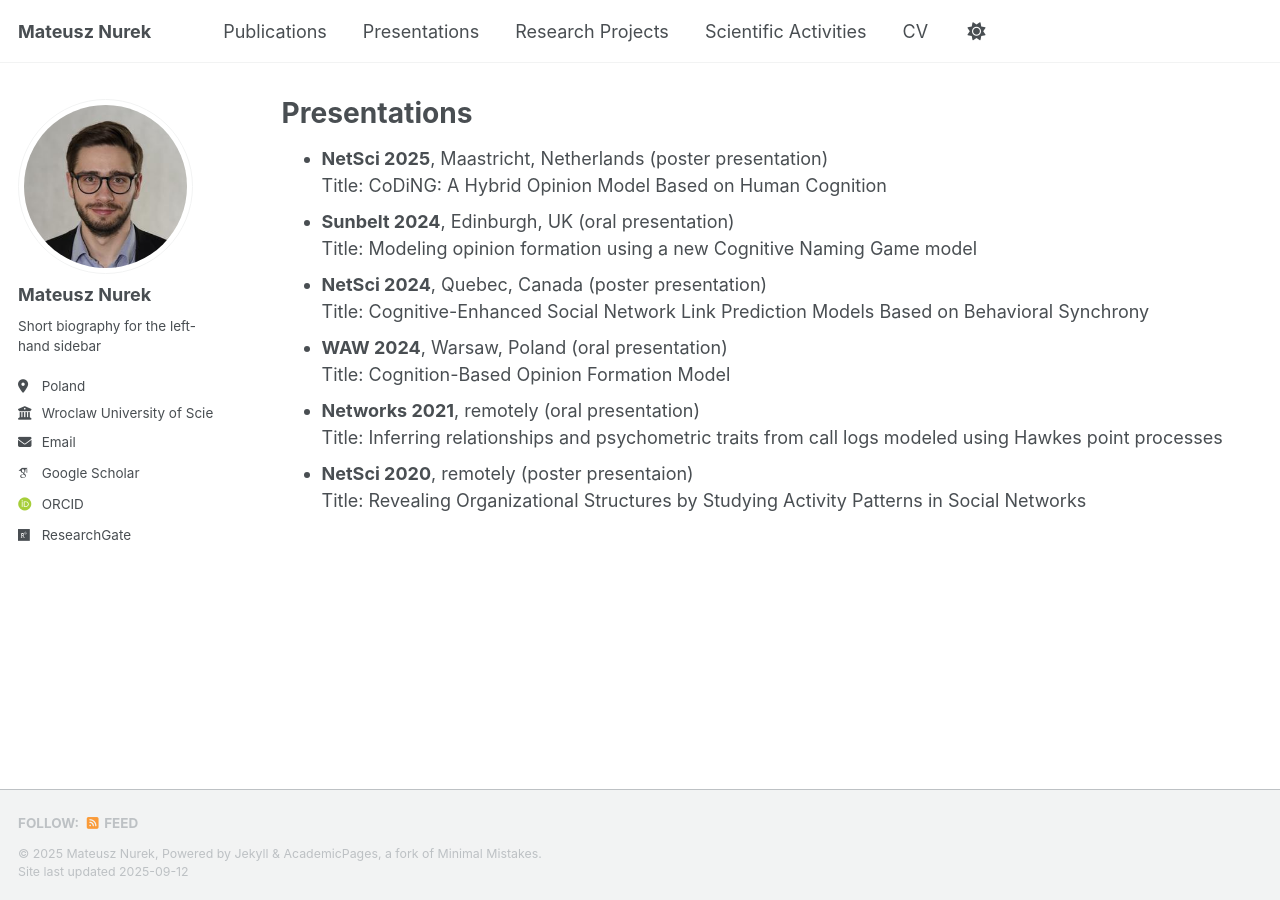
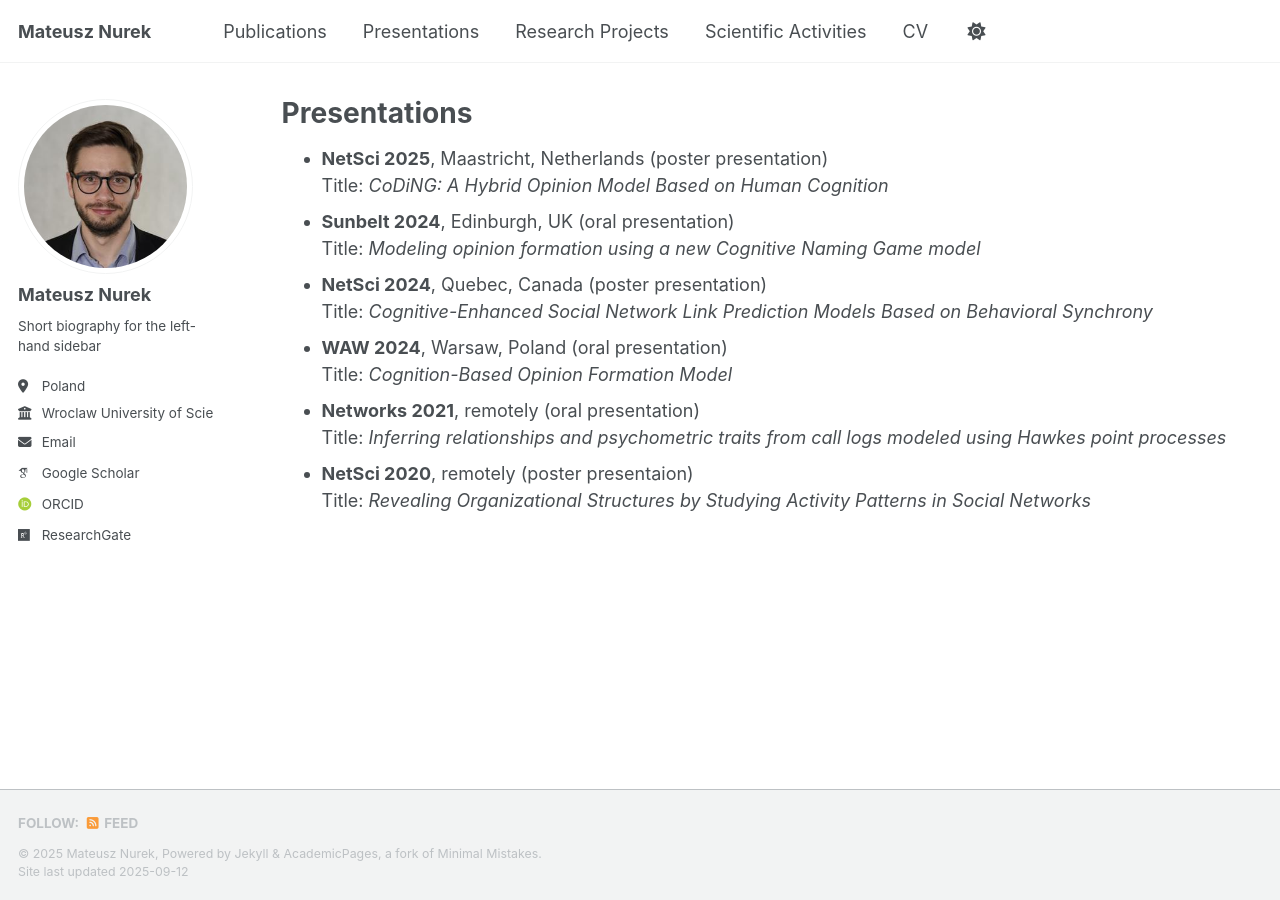
Before and after one commit to nurek-mateusz/nurek-mateusz.github.io, a Jekyll site: the page built from _pages/presentations.md, in a window 1280 px wide. Built offline with Jekyll 4.4.1, drawn with Linux system fonts in a browser that asks for light colours; some web fonts are replaced.

```diff
--- a/_pages/presentations.md
+++ b/_pages/presentations.md
@@ -6,14 +6,14 @@ author_profile: true
 ---
 
 - **NetSci 2025**, Maastricht, Netherlands (poster presentation) <br/>
-  Title: CoDiNG: A Hybrid Opinion Model Based on Human Cognition
+  Title: _CoDiNG: A Hybrid Opinion Model Based on Human Cognition_
 - **Sunbelt 2024**, Edinburgh, UK (oral presentation) <br/>
-  Title: Modeling opinion formation using a new Cognitive Naming Game model
+  Title: _Modeling opinion formation using a new Cognitive Naming Game model_
 - **NetSci 2024**, Quebec, Canada (poster presentation) <br/>
-  Title: Cognitive-Enhanced Social Network Link Prediction Models Based on Behavioral Synchrony
+  Title: _Cognitive-Enhanced Social Network Link Prediction Models Based on Behavioral Synchrony_
 - **WAW 2024**, Warsaw, Poland (oral presentation) <br/>
-  Title: Cognition-Based Opinion Formation Model
+  Title: _Cognition-Based Opinion Formation Model_
 - **Networks 2021**, remotely (oral presentation) <br/>
-  Title: Inferring relationships and psychometric traits from call logs modeled using Hawkes point processes
+  Title: _Inferring relationships and psychometric traits from call logs modeled using Hawkes point processes_
 - **NetSci 2020**, remotely (poster presentaion) <br/>
-  Title: Revealing Organizational Structures by Studying Activity Patterns in Social Networks
+  Title: _Revealing Organizational Structures by Studying Activity Patterns in Social Networks_
```
